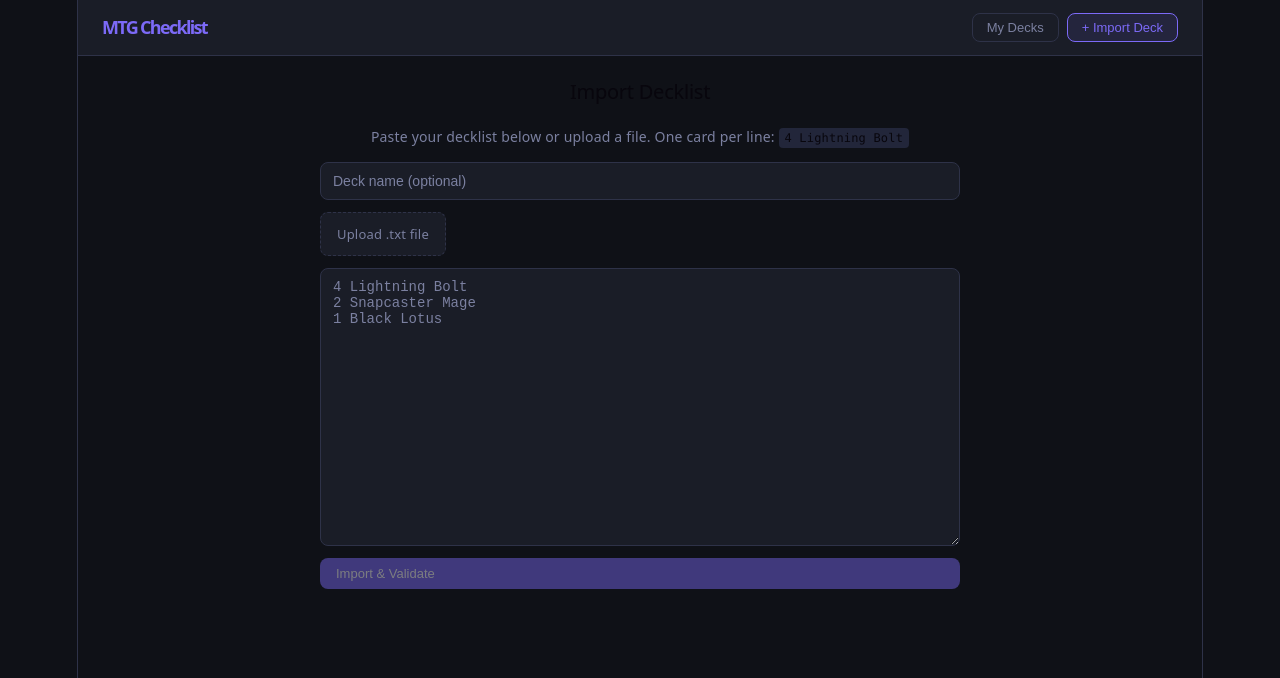
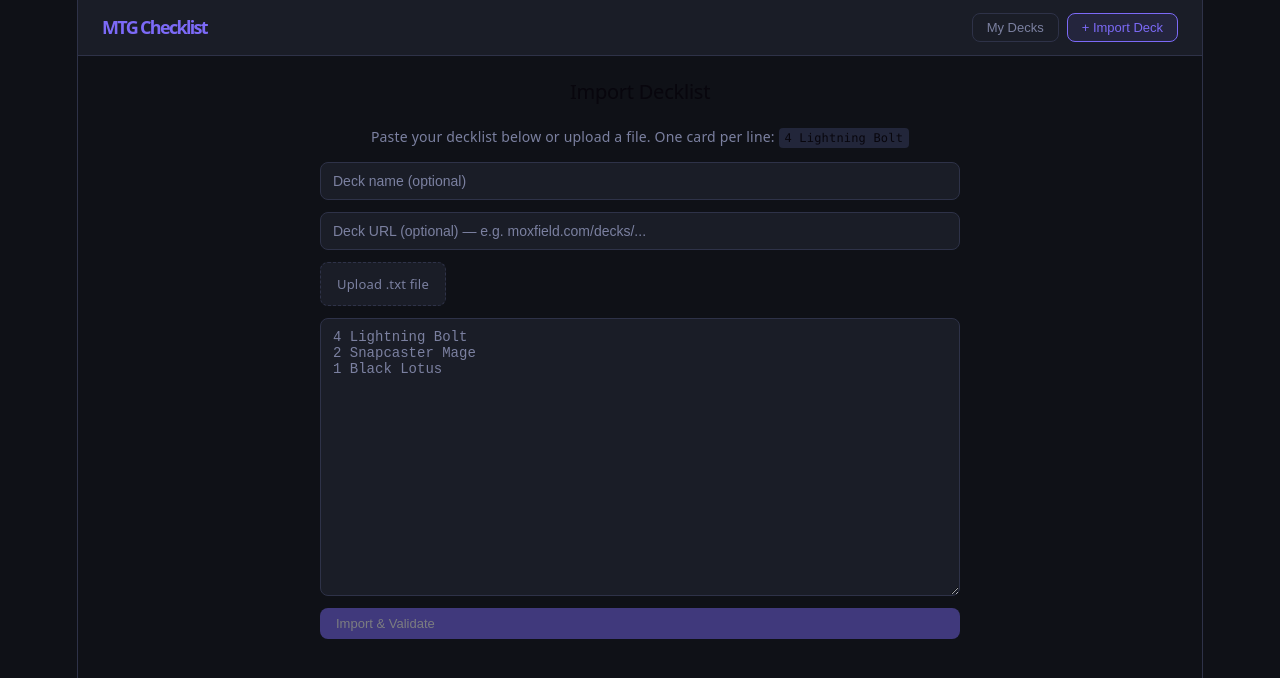
Before and after one commit to Kagaiodin/deck-checklist, a React (Vite) app: page / in a window 1280 px wide. Both pictures are taken after a click on the button "+ Import Deck". Shown: the top 678 px of the page. Built offline with nearby package versions, Linux system fonts and the light colour scheme.

Commit message:
Add deck URL field and link back to deck page (closes #1)

```diff
--- a/src/App.css
+++ b/src/App.css
@@ -119,6 +119,7 @@ body { background: var(--bg); color: var(--text); font-family: system-ui, sans-s
 .deck-content { flex: 1; min-width: 0; display: flex; flex-direction: column; gap: 16px; }
 
 .deck-content-header { display: flex; align-items: center; justify-content: space-between; gap: 12px; }
+.deck-header-actions { display: flex; gap: 8px; align-items: center; flex-shrink: 0; }
 .deck-content-title {
   font-size: 18px; font-weight: 600; cursor: pointer; display: flex; align-items: center; gap: 8px;
 }
--- a/src/App.tsx
+++ b/src/App.tsx
@@ -15,6 +15,7 @@ function AppInner() {
   const [activeDeckId, setActiveDeckId] = useState<string | null>(null);
   const [importText, setImportText] = useState("");
   const [deckName, setDeckName] = useState("");
+  const [deckUrl, setDeckUrl] = useState("");
   const [allErrors, setAllErrors] = useLocalStorage<Record<string, ErrorQueueItem[]>>("mtg-checklist-errors", {});
   const [validating, setValidating] = useState(false);
   const [progress, setProgress] = useState<ValidationProgress>({ total: 0, validated: 0 });
@@ -55,6 +56,7 @@ function AppInner() {
       const deck: Deck = {
         id,
         name,
+        url: deckUrl.trim() || undefined,
         cards: result.cards,
         createdAt: Date.now()
       };
@@ -64,6 +66,7 @@ function AppInner() {
       setActiveDeckId(id);
       setImportText("");
       setDeckName("");
+      setDeckUrl("");
       setView("decks");
     } catch (e) {
       setImportError(e instanceof Error ? e.message : "Validation failed. Please try again.");
@@ -174,6 +177,13 @@ function AppInner() {
               onChange={e => setDeckName(e.target.value)}
               disabled={validating}
             />
+            <input
+              className="deck-name-input"
+              placeholder="Deck URL (optional) — e.g. moxfield.com/decks/..."
+              value={deckUrl}
+              onChange={e => setDeckUrl(e.target.value)}
+              disabled={validating}
+            />
             <label className="file-upload-label">
               <input
                 type="file"
@@ -266,9 +276,21 @@ function AppInner() {
                         <span className="rename-hint">✎</span>
                       </h2>
                     )}
-                    <button className="btn btn-secondary btn-sm" onClick={handleExportMissing}>
-                      Export missing
-                    </button>
+                    <div className="deck-header-actions">
+                      {activeDeck.url && (
+                        <a
+                          href={activeDeck.url.startsWith("http") ? activeDeck.url : `https://${activeDeck.url}`}
+                          target="_blank"
+                          rel="noopener noreferrer"
+                          className="btn btn-secondary btn-sm"
+                        >
+                          View deck ↗
+                        </a>
+                      )}
+                      <button className="btn btn-secondary btn-sm" onClick={handleExportMissing}>
+                        Export missing
+                      </button>
+                    </div>
                   </div>
                   <ErrorQueue
                     errors={errors}
--- a/src/types/index.ts
+++ b/src/types/index.ts
@@ -11,6 +11,7 @@ export interface Card {
 export interface Deck {
   id: string;
   name: string;
+  url?: string;
   cards: Card[];
   createdAt: number;
 }
```
